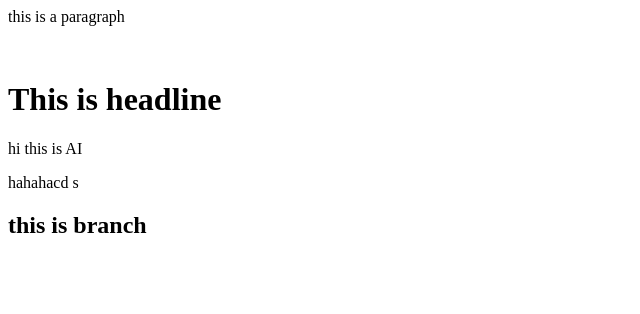
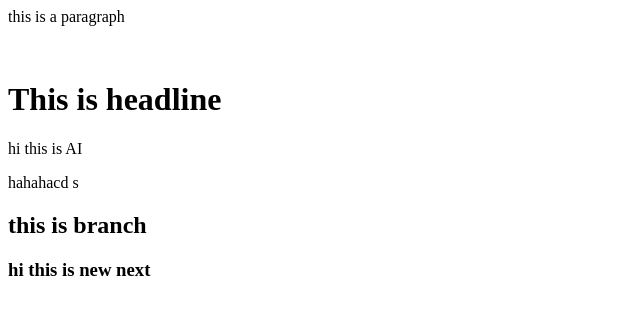
Before and after one commit to Reshmarai2009/sun, a plain HTML site: page index.html in a window 1280 px wide. Shown: the whole page, without its empty margins (0-640 px from the left). Drawn offline with Linux system fonts and the light colour scheme.

Commit message:
this is new branch

```diff
--- a/index.html
+++ b/index.html
@@ -4,3 +4,4 @@
 <p>hi this is AI</p>
 <p>hahahacd s</p>
 <h2>this is branch</h2>
+<h3>hi this is new next</h3>
```
